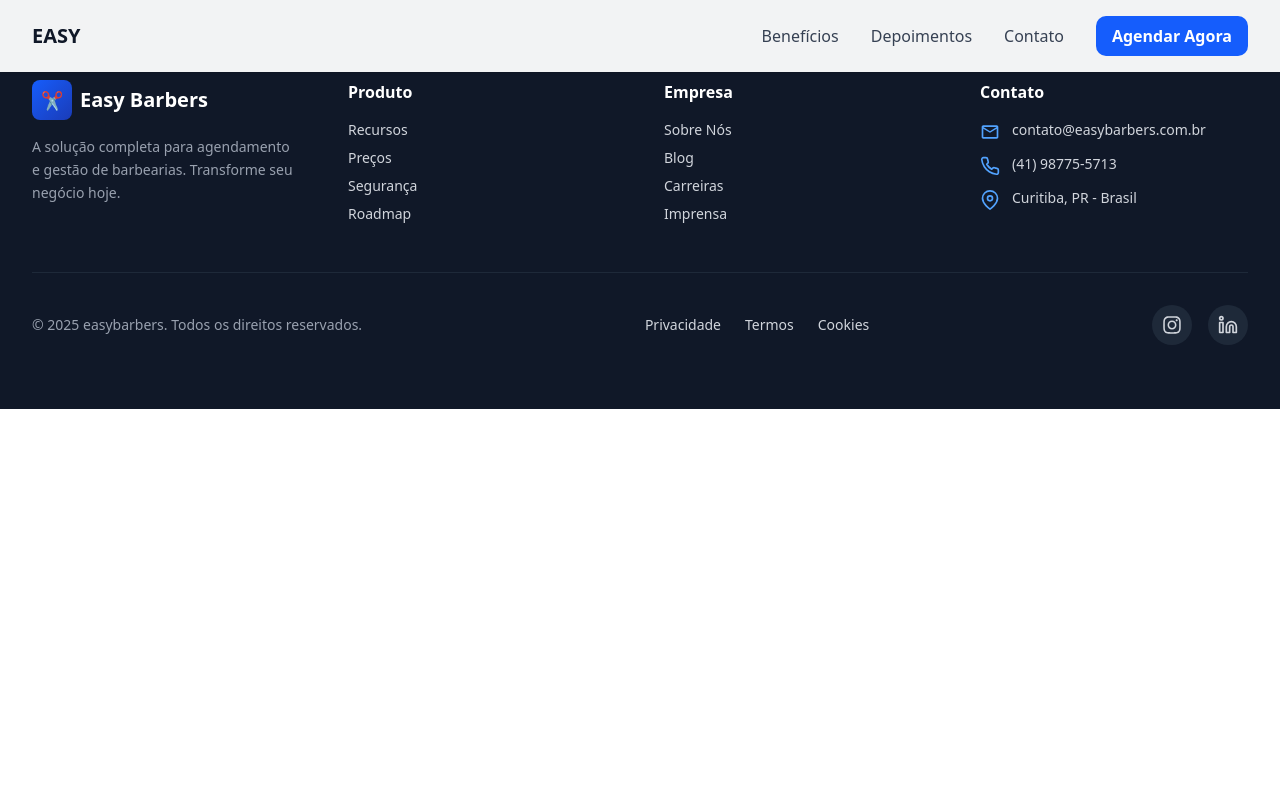
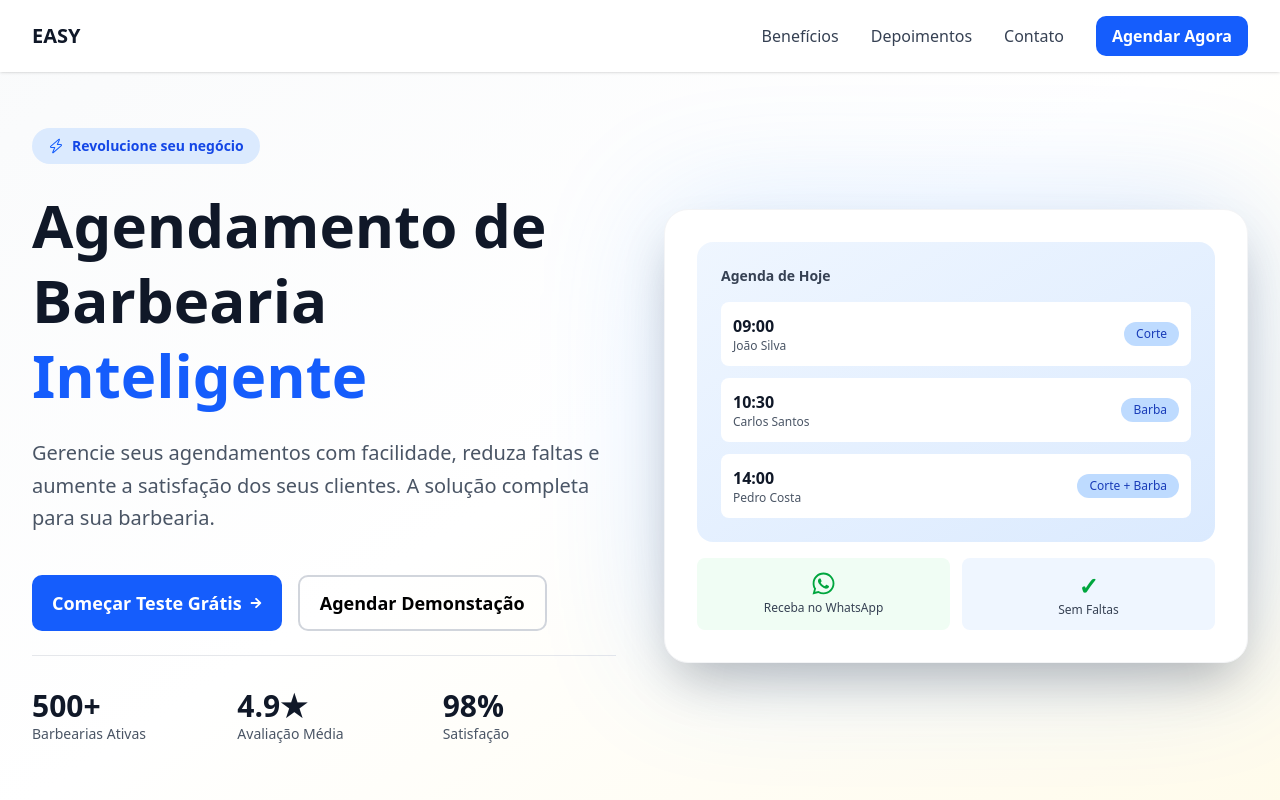
Before and after one commit to LuanRibeiroGit/easybarbers, a Next.js app: page / in a window 1280 px wide. Shown: the top 800 px of the page. Built offline with nearby package versions, Linux system fonts and the light colour scheme.

Commit message:
feat(hero): Inserção do hero

```diff
--- a/app/page.tsx
+++ b/app/page.tsx
@@ -1,11 +1,13 @@
 import Header from '../src/components/landingpage/header'
 import Footer from '../src/components/landingpage/footer'
+import Hero from '../src/components/landingpage/hero'
 
 
 export default function Home() {
     return (
         <div className="min-h-screen flex flex-col bg-white">
             <Header/>
+            <Hero/>
             <Footer/>
         </div>
     );
--- a/src/components/landingpage/footer.tsx
+++ b/src/components/landingpage/footer.tsx
@@ -13,10 +13,7 @@ export default function Footer() {
                 <div className="grid sm:grid-cols-2 lg:grid-cols-4 gap-8 sm:gap-12 mb-12">
                     <div>
                         <div className="flex items-center gap-2 mb-4">
-                            <div className="w-10 h-10 bg-gradient-to-br from-blue-600 to-blue-800 rounded-lg flex items-center justify-center">
-                                <span className="text-white font-bold text-lg">✂️</span>
-                            </div>
-                            <span className="text-xl font-bold text-white">Easy Barbers</span>
+                            <span className="text-xl font-bold text-white">EASY BARBERS</span>
                         </div>
                         <p className="text-gray-400 text-sm leading-relaxed">
                             A solução completa para agendamento e gestão de barbearias.
--- /dev/null
+++ b/src/components/landingpage/hero.tsx
@@ -0,0 +1,103 @@
+import { FaArrowRight, FaWhatsapp } from "react-icons/fa"
+import { GoZap } from "react-icons/go"
+
+export default function HeroSection() {
+    return (
+        <section className="pt-32 pb-20 px-4 sm:px-6 lg:px-8 bg-gradient-to-br from-gray-50 via-white to-amber-50">
+            <div className="max-w-7xl mx-auto">
+                <div className="grid md:grid-cols-2 gap-8 lg:gap-12 items-center">
+                    <div className="space-y-6">
+                        <div className="inline-flex items-center gap-2 px-4 py-2 bg-blue-100 rounded-full">
+                            <GoZap className="w-4 h-4 text-blue-600" />
+                            <span className="text-sm font-semibold text-blue-700">
+                                Revolucione seu negócio
+                            </span>
+                        </div>
+                        <h1 className="text-4xl sm:text-5xl md:text-5xl lg:text-6xl font-bold text-gray-900 leading-tight">
+                            Agendamento de Barbearia
+                            <span className="text-blue-600"> Inteligente</span>
+                        </h1>
+                        <p className="text-lg sm:text-xl text-gray-600 leading-relaxed">
+                            Gerencie seus agendamentos com facilidade, reduza faltas e aumente
+                            a satisfação dos seus clientes. A solução completa para sua
+                            barbearia.
+                        </p>
+                        <div className="flex flex-col sm:flex-row gap-3 sm:gap-4 pt-4">
+                            <button className="bg-blue-600 hover:bg-blue-700 text-white text-base sm:text-lg px-5 py-3 rounded-[10px] h-auto flex items-center justify-center sm:justify-start gap-2 font-semibold cursor-pointer">
+                                Começar Teste Grátis <FaArrowRight className="w-3 h-3" />
+                            </button>
+                            <button className="text-base sm:text-lg px-5 py-3 rounded-[10px] h-auto border-2 border-gray-300 hover:border-blue-600 font-semibold cursor-pointer">
+                                Agendar Demonstação
+                            </button>
+                        </div>
+
+                        <div className="flex items-start gap-6 sm:gap-8 pt-8 border-t border-gray-200">
+                            <div className="flex-1">
+                                <p className="text-2xl sm:text-3xl font-bold text-gray-900">500+</p>
+                                <p className="text-sm text-gray-600">Barbearias Ativas</p>
+                            </div>
+                            <div className="flex-1">
+                                <p className="text-2xl sm:text-3xl font-bold text-gray-900">4.9★</p>
+                                <p className="text-sm text-gray-600">Avaliação Média</p>
+                            </div>
+                            <div className="flex-1">
+                                <p className="text-2xl sm:text-3xl font-bold text-gray-900">98%</p>
+                                <p className="text-sm text-gray-600">Satisfação</p>
+                            </div>
+                        </div>
+                    </div>
+
+                    <div className="relative">
+                        <div className="absolute inset-0 bg-gradient-to-br from-blue-400 to-blue-600 rounded-3xl blur-3xl opacity-20"></div>
+                        <div className="relative bg-white rounded-3xl shadow-2xl p-8 border border-gray-100">
+                            <div className="space-y-4">
+                                <div className="bg-gradient-to-br from-blue-50 to-blue-100 rounded-2xl p-6">
+                                    <div className="text-sm font-semibold text-gray-700 mb-4">
+                                        Agenda de Hoje
+                                    </div>
+                                    <div className="space-y-3">
+                                        {[
+                                            { time: "09:00", client: "João Silva", service: "Corte" },
+                                            {
+                                                time: "10:30",
+                                                client: "Carlos Santos",
+                                                service: "Barba",
+                                            },
+                                            {
+                                                time: "14:00",
+                                                client: "Pedro Costa",
+                                                service: "Corte + Barba",
+                                            },
+                                        ].map((appointment, i) => (
+                                        <div key={i} className="flex items-center justify-between bg-white rounded-lg p-3" >
+                                            <div>
+                                                <p className="font-semibold text-gray-900">{appointment.time}</p>
+                                                <p className="text-xs text-gray-600">{appointment.client}</p>
+                                            </div>
+                                            <span className="text-xs bg-blue-200 text-blue-800 px-3 py-1 rounded-full font-medium">
+                                                {appointment.service}
+                                            </span>
+                                        </div>
+                                        ))}
+                                    </div>
+                                </div>
+
+
+                                <div className="grid grid-cols-2 gap-3">
+                                    <div className="bg-green-50 rounded-lg p-3 flex flex-col items-center justify-center gap-1">
+                                        <FaWhatsapp className="text-[25px] text-green-600"/>
+                                        <p className="text-xs text-gray-700 font-medium">Receba no WhatsApp</p>
+                                    </div>
+                                    <div className="bg-blue-50 rounded-lg p-3 text-center">
+                                        <p className="text-2xl font-bold text-green-600">✓</p>
+                                        <p className="text-xs text-gray-700 font-medium">Sem Faltas</p>
+                                    </div>
+                                </div>
+                            </div>
+                        </div>
+                    </div>
+                </div>
+            </div>
+        </section>
+    )
+}
```
